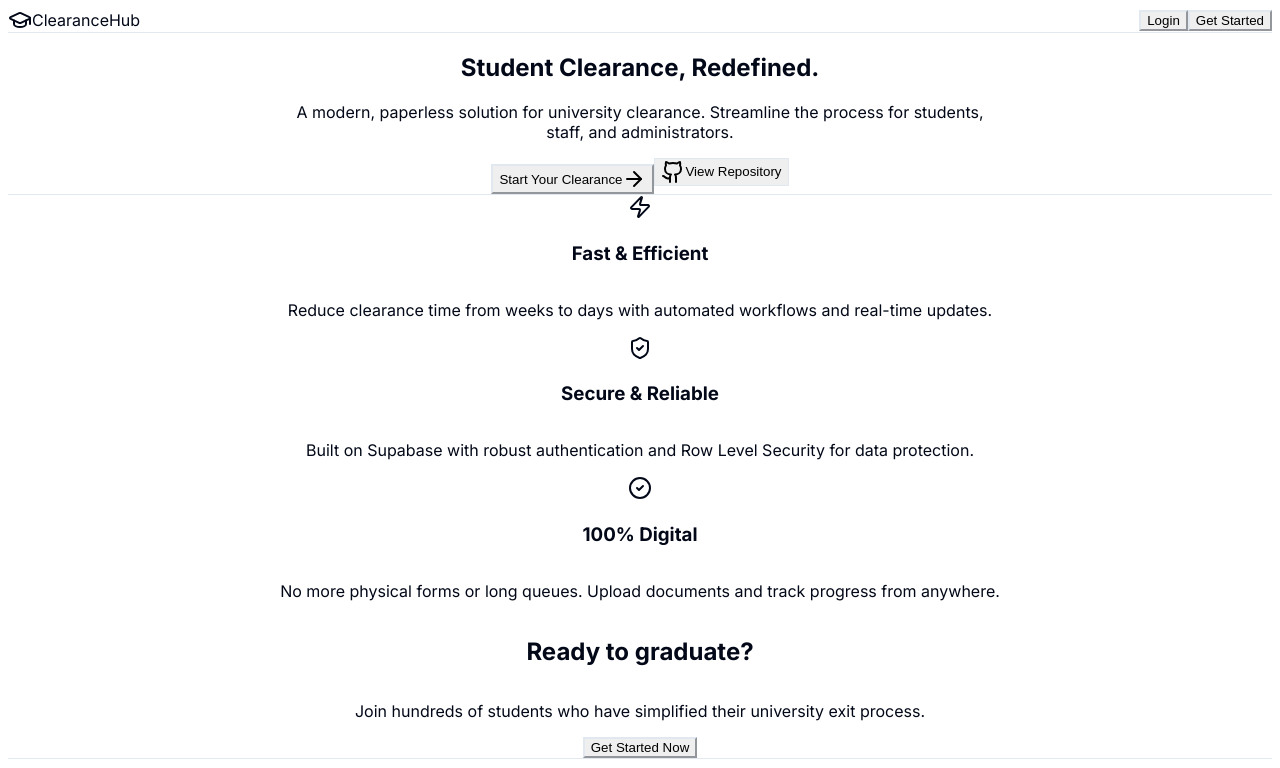
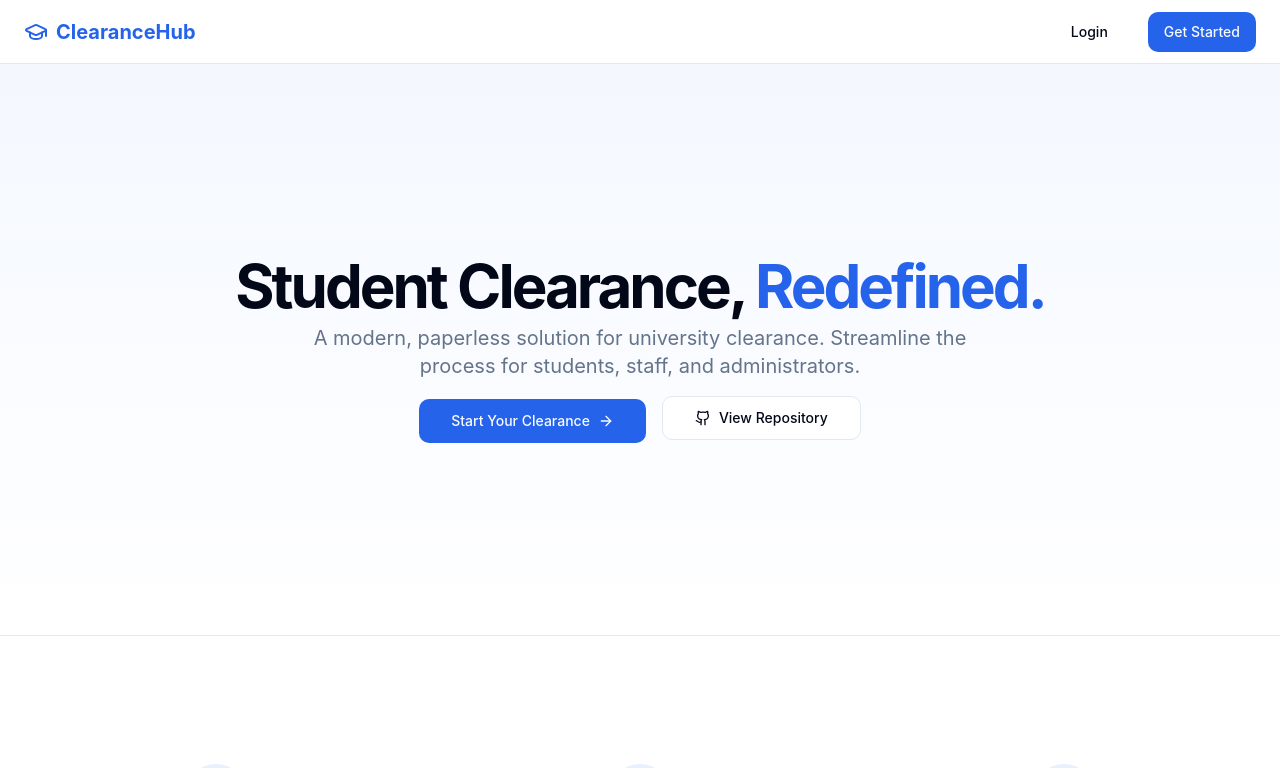
Before and after one commit to Tonnie26348/Student-Clearance-System, a React (Vite) app: page / in a window 1280 px wide. Shown: the top 768 px of the page. Built offline with nearby package versions, Linux system fonts and the light colour scheme.

Commit message:
Correct Tailwind v4 implementation and add Auth loading UI

```diff
--- a/src/index.css
+++ b/src/index.css
@@ -1,67 +1,97 @@
-@import url('https://fonts.googleapis.com/css2?family=Inter:wght@300;400;500;600;700&display=swap');
+@import "tailwindcss";
 
-@tailwind base;
-@tailwind components;
-@tailwind utilities;
+@plugin "tailwindcss-animate";
+
+@custom-variant dark (&:is(.dark *));
+
+@theme {
+  --font-sans: "Inter", ui-sans-serif, system-ui, sans-serif, "Apple Color Emoji", "Segoe UI Emoji", "Segoe UI Symbol", "Noto Color Emoji";
+
+  --radius-lg: var(--radius);
+  --radius-md: calc(var(--radius) - 2px);
+  --radius-sm: calc(var(--radius) - 4px);
+
+  --color-background: hsl(var(--background));
+  --color-foreground: hsl(var(--foreground));
+
+  --color-card: hsl(var(--card));
+  --color-card-foreground: hsl(var(--card-foreground));
+
+  --color-popover: hsl(var(--popover));
+  --color-popover-foreground: hsl(var(--popover-foreground));
+
+  --color-primary: hsl(var(--primary));
+  --color-primary-foreground: hsl(var(--primary-foreground));
+
+  --color-secondary: hsl(var(--secondary));
+  --color-secondary-foreground: hsl(var(--secondary-foreground));
+
+  --color-muted: hsl(var(--muted));
+  --color-muted-foreground: hsl(var(--muted-foreground));
+
+  --color-accent: hsl(var(--accent));
+  --color-accent-foreground: hsl(var(--accent-foreground));
+
+  --color-destructive: hsl(var(--destructive));
+  --color-destructive-foreground: hsl(var(--destructive-foreground));
+
+  --color-border: hsl(var(--border));
+  --color-input: hsl(var(--input));
+  --color-ring: hsl(var(--ring));
+
+  --keyframes-accordion-down: {
+    from: { height: "0" };
+    to: { height: "var(--radix-accordion-content-height)" };
+  };
+  --keyframes-accordion-up: {
+    from: { height: "var(--radix-accordion-content-height)" };
+    to: { height: "0" };
+  };
+  --animation-accordion-down: accordion-down 0.2s ease-out;
+  --animation-accordion-up: accordion-up 0.2s ease-out;
+}
 
 @layer base {
   :root {
     --background: 0 0% 100%;
     --foreground: 222.2 84% 4.9%;
-
     --card: 0 0% 100%;
     --card-foreground: 222.2 84% 4.9%;
-
     --popover: 0 0% 100%;
     --popover-foreground: 222.2 84% 4.9%;
-
-    --primary: 221.2 83.2% 53.3%; /* Modern Deep Blue */
+    --primary: 221.2 83.2% 53.3%;
     --primary-foreground: 210 40% 98%;
-
     --secondary: 210 40% 96.1%;
     --secondary-foreground: 222.2 47.4% 11.2%;
-
     --muted: 210 40% 96.1%;
     --muted-foreground: 215.4 16.3% 46.9%;
-
     --accent: 210 40% 96.1%;
     --accent-foreground: 222.2 47.4% 11.2%;
-
     --destructive: 0 84.2% 60.2%;
     --destructive-foreground: 210 40% 98%;
-
     --border: 214.3 31.8% 91.4%;
     --input: 214.3 31.8% 91.4%;
     --ring: 221.2 83.2% 53.3%;
-
-    --radius: 0.75rem; /* Increased radius */
+    --radius: 0.75rem;
   }
 
   .dark {
     --background: 222.2 84% 4.9%;
     --foreground: 210 40% 98%;
-
     --card: 222.2 84% 4.9%;
     --card-foreground: 210 40% 98%;
-
     --popover: 222.2 84% 4.9%;
     --popover-foreground: 210 40% 98%;
-
     --primary: 217.2 91.2% 59.8%;
     --primary-foreground: 222.2 47.4% 11.2%;
-
     --secondary: 217.2 32.6% 17.5%;
     --secondary-foreground: 210 40% 98%;
-
     --muted: 217.2 32.6% 17.5%;
     --muted-foreground: 215 20.2% 65.1%;
-
     --accent: 217.2 32.6% 17.5%;
     --accent-foreground: 210 40% 98%;
-
     --destructive: 0 62.8% 30.6%;
     --destructive-foreground: 210 40% 98%;
-
     --border: 217.2 32.6% 17.5%;
     --input: 217.2 32.6% 17.5%;
     --ring: 212.7 26.8% 83.9%;
@@ -70,13 +100,10 @@
 
 @layer base {
   * {
-    border-color: hsl(var(--border));
+    @apply border-border;
   }
   body {
-    background-color: hsl(var(--background));
-    color: hsl(var(--foreground));
-    font-family: Inter, sans-serif;
-    -webkit-font-smoothing: antialiased;
-    -moz-osx-font-smoothing: grayscale;
+    @apply bg-background text-foreground;
+    font-feature-settings: "rlig" 1, "calt" 1;
   }
 }
--- a/src/lib/AuthContext.tsx
+++ b/src/lib/AuthContext.tsx
@@ -51,7 +51,16 @@ export function AuthProvider({ children }: { children: React.ReactNode }) {
 
   return (
     <AuthContext.Provider value={{ session, user, loading, signOut }}>
-      {!loading && children}
+      {loading ? (
+        <div className="flex h-screen w-full items-center justify-center bg-background">
+          <div className="flex flex-col items-center gap-2">
+            <div className="h-8 w-8 animate-spin rounded-full border-4 border-primary border-t-transparent"></div>
+            <p className="text-sm font-medium text-muted-foreground">Authenticating...</p>
+          </div>
+        </div>
+      ) : (
+        children
+      )}
     </AuthContext.Provider>
   );
 }
```
